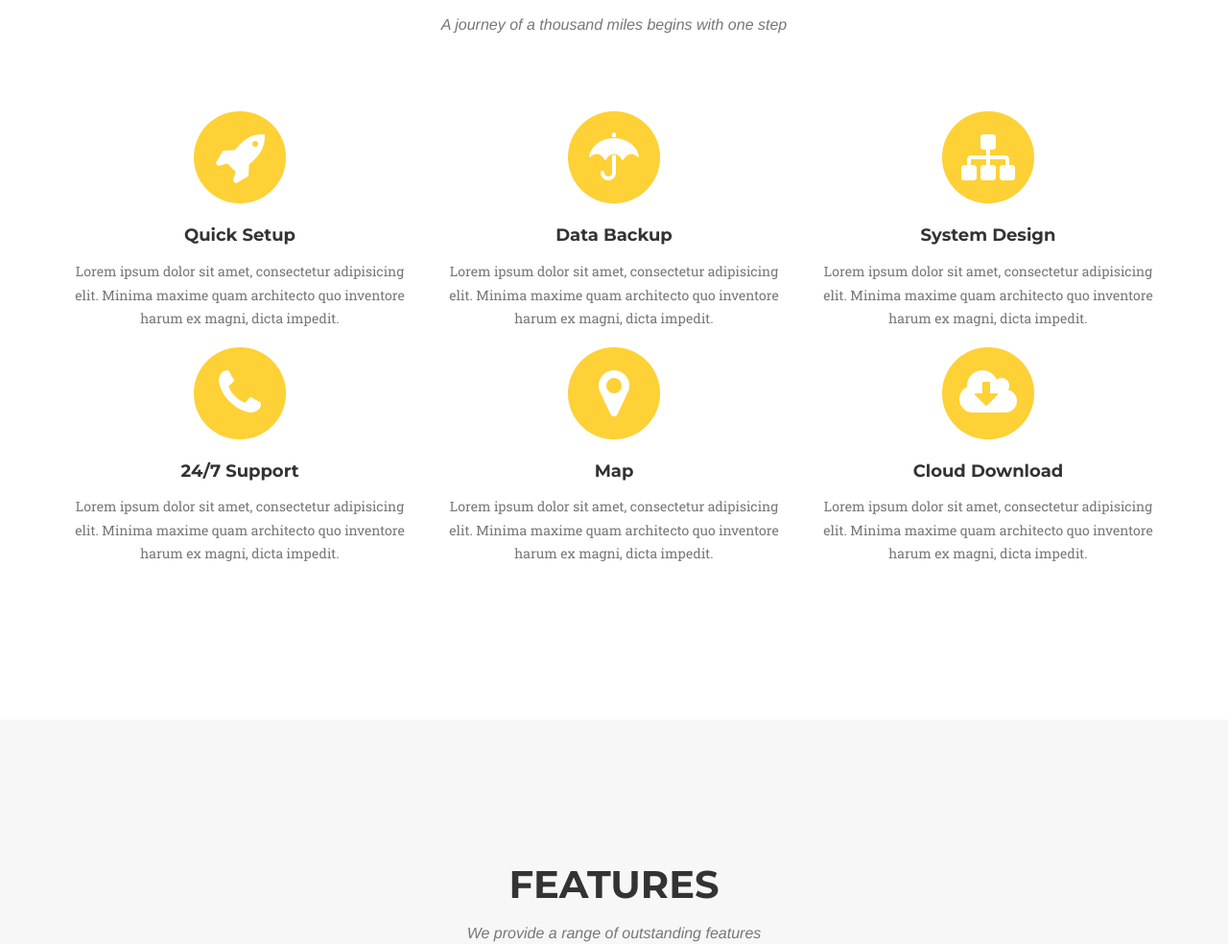
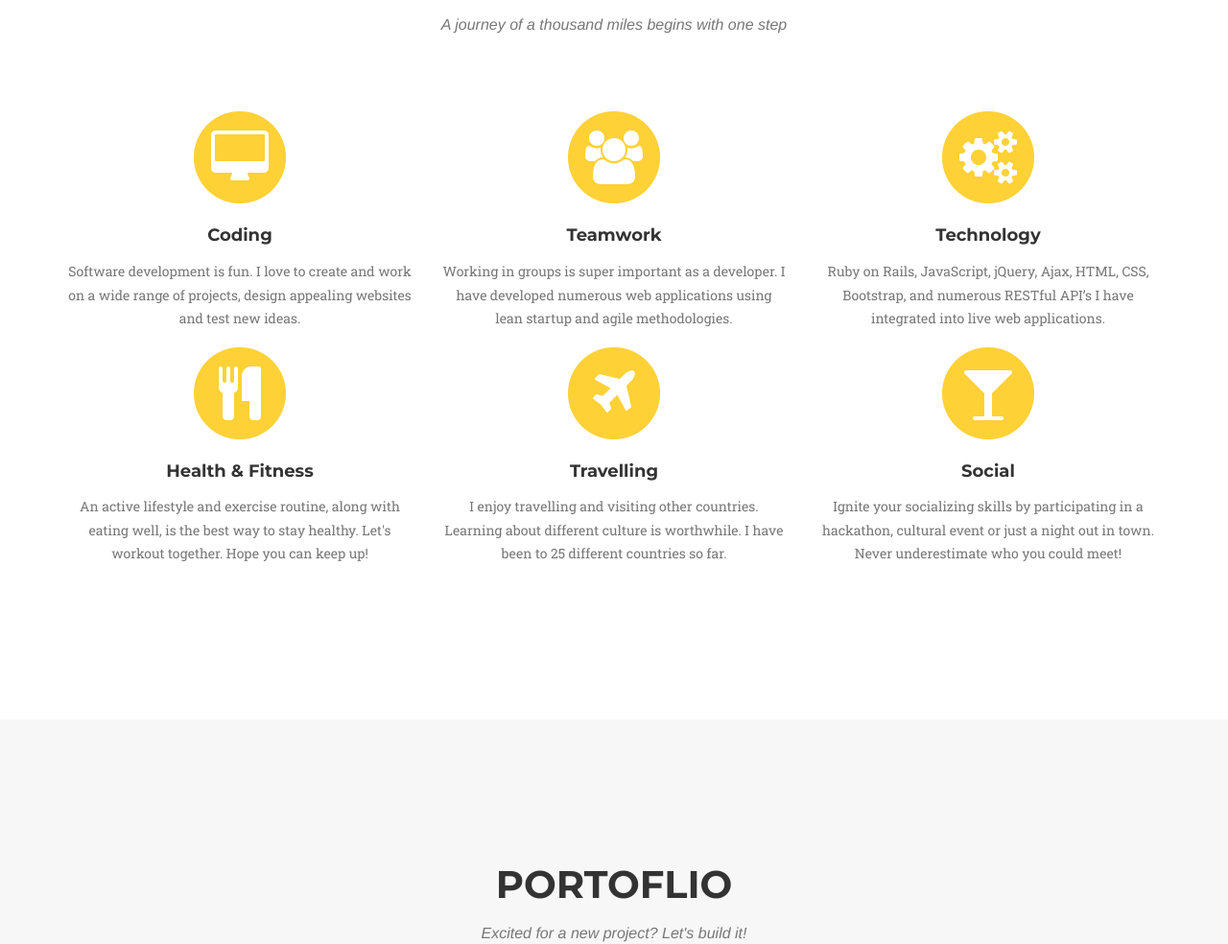
Before and after one commit to alexvco/alexvco.github.io, a plain HTML site: page index.html in a window 1280 px wide. Shown: the part 955-1939 px from the top of the page at 96% size. Drawn offline with nearby package versions, Linux system fonts and the light colour scheme; a web font is replaced by a local one.

Commit message:
changes to about section

```diff
--- a/index.html
+++ b/index.html
@@ -58,10 +58,10 @@
                             <a class="page-scroll" href="#services">About Me</a>
                         </li>
                         <li class="">
-                            <a class="page-scroll" href="#portfolio">Features</a>
+                            <a class="page-scroll" href="#portfolio">Portfolio</a>
                         </li>
                         <li class="active">
-                            <a class="page-scroll" href="#contact">Notify</a>
+                            <a class="page-scroll" href="#contact">Get in Touch</a>
                         </li>
                     </ul>
                 </div>
@@ -95,51 +95,51 @@
                     <div class="col-md-4">
                         <span class="fa-stack fa-4x">
                             <i class="fa fa-circle fa-stack-2x text-primary"></i>
-                            <i class="fa fa-rocket fa-stack-1x fa-inverse"></i>
+                            <i class="fa fa-desktop fa-stack-1x fa-inverse"></i>
                         </span>
-                        <h4 class="service-heading">Quick Setup</h4>
-                        <p class="text-muted">Lorem ipsum dolor sit amet, consectetur adipisicing elit. Minima maxime quam architecto quo inventore harum ex magni, dicta impedit.</p>
+                        <h4 class="service-heading">Coding</h4>
+                        <p class="text-muted">Software development is fun. I love to create and work on a wide range of projects, design appealing websites and test new ideas.</p>
                     </div>
                     <div class="col-md-4">
                         <span class="fa-stack fa-4x">
                             <i class="fa fa-circle fa-stack-2x text-primary"></i>
-                            <i class="fa fa-umbrella fa-stack-1x fa-inverse"></i>
+                            <i class="fa fa-users fa-stack-1x fa-inverse"></i>
                         </span>
-                        <h4 class="service-heading">Data Backup</h4>
-                        <p class="text-muted">Lorem ipsum dolor sit amet, consectetur adipisicing elit. Minima maxime quam architecto quo inventore harum ex magni, dicta impedit.</p>
+                        <h4 class="service-heading">Teamwork</h4>
+                        <p class="text-muted">Working in groups is super important as a developer. I have developed numerous web applications using lean startup and agile methodologies.</p>
                     </div>
                     <div class="col-md-4">
                         <span class="fa-stack fa-4x">
                             <i class="fa fa-circle fa-stack-2x text-primary"></i>
-                            <i class="fa fa-sitemap fa-stack-1x fa-inverse"></i>
+                            <i class="fa fa-gears fa-stack-1x fa-inverse"></i>
                         </span>
-                        <h4 class="service-heading">System Design</h4>
-                        <p class="text-muted">Lorem ipsum dolor sit amet, consectetur adipisicing elit. Minima maxime quam architecto quo inventore harum ex magni, dicta impedit.</p>
+                        <h4 class="service-heading">Technology</h4>
+                        <p class="text-muted">Ruby on Rails, JavaScript, jQuery, Ajax, HTML, CSS, Bootstrap, and numerous RESTful API’s I have integrated into live web applications.</p>
                     </div>
 
                     <div class="col-md-4">
                         <span class="fa-stack fa-4x">
                             <i class="fa fa-circle fa-stack-2x text-primary"></i>
-                            <i class="fa fa-phone fa-stack-1x fa-inverse"></i>
+                            <i class="fa fa-cutlery fa-stack-1x fa-inverse"></i>
                         </span>
-                        <h4 class="service-heading">24/7 Support</h4>
-                        <p class="text-muted">Lorem ipsum dolor sit amet, consectetur adipisicing elit. Minima maxime quam architecto quo inventore harum ex magni, dicta impedit.</p>
+                        <h4 class="service-heading">Health & Fitness</h4>
+                        <p class="text-muted">An active lifestyle and exercise routine, along with eating well, is the best way to stay healthy. Let's workout together. Hope you can keep up!</p>
                     </div>
                     <div class="col-md-4">
                         <span class="fa-stack fa-4x">
                             <i class="fa fa-circle fa-stack-2x text-primary"></i>
-                            <i class="fa fa-map-marker fa-stack-1x fa-inverse"></i>
+                            <i class="fa fa-plane fa-stack-1x fa-inverse"></i>
                         </span>
-                        <h4 class="service-heading">Map</h4>
-                        <p class="text-muted">Lorem ipsum dolor sit amet, consectetur adipisicing elit. Minima maxime quam architecto quo inventore harum ex magni, dicta impedit.</p>
+                        <h4 class="service-heading">Travelling</h4>
+                        <p class="text-muted">I enjoy travelling and visiting other countries. Learning about different culture is worthwhile. I have been to 25 different countries so far. </p>
                     </div>
                     <div class="col-md-4">
                         <span class="fa-stack fa-4x">
                             <i class="fa fa-circle fa-stack-2x text-primary"></i>
-                            <i class="fa fa-cloud-download fa-stack-1x fa-inverse"></i>
+                            <i class="fa fa-glass fa-stack-1x fa-inverse"></i>
                         </span>
-                        <h4 class="service-heading">Cloud Download</h4>
-                        <p class="text-muted">Lorem ipsum dolor sit amet, consectetur adipisicing elit. Minima maxime quam architecto quo inventore harum ex magni, dicta impedit.</p>
+                        <h4 class="service-heading">Social</h4>
+                        <p class="text-muted">Ignite your socializing skills by participating in a hackathon, cultural event or just a night out in town. Never underestimate who you could meet!</p>
                     </div>
 
                 </div>
@@ -151,8 +151,8 @@
             <div class="container">
                 <div class="row">
                     <div class="col-lg-12 text-center">
-                        <h2 class="section-heading">Features</h2>
-                        <h3 class="section-subheading text-muted">We provide a range of outstanding features</h3>
+                        <h2 class="section-heading">Portoflio</h2>
+                        <h3 class="section-subheading text-muted">Excited for a new project? Let's build it!</h3>
                     </div>
                 </div>
                 <!-- First -->
@@ -199,9 +199,8 @@
                             <a class="text-muted" href="https://github.com/alexvco/Sitesearch">Learn more</a>
                         </div>
                     </div>
-                </div>
+
                 <!-- Second -->
-                <div class="row">
                     <div class="col-md-4 col-sm-6 portfolio-item">
                         <a href="#portfolioModal1" class="portfolio-link" data-toggle="modal">
                             <div class="portfolio-hover">
@@ -244,9 +243,7 @@
                             <a class="text-muted" href="https://github.com/alexvco/Loneliest-Chatroom-master">Learn more</a>
                         </div>
                     </div>
-                </div>
                 <!-- Third -->
-                <div class="row">
                     <div class="col-md-4 col-sm-6 portfolio-item">
                         <a href="#portfolioModal1" class="portfolio-link" data-toggle="modal">
                             <div class="portfolio-hover">
@@ -289,7 +286,6 @@
                             <a class="text-muted" href="http://www.couplrapp.co">Learn more</a>
                         </div>
                     </div>
-                </div>
             </div>
         </section>
 
@@ -298,8 +294,8 @@
             <div class="container">
                 <div class="row">
                     <div class="col-lg-12 text-center">
-                        <h2 class="section-heading">Notify</h2>
-                        <h3 class="section-subheading text-muted">Notify me once your startup launch</h3>
+                        <h2 class="section-heading">Get In Touch</h2>
+                        <h3 class="section-subheading text-muted">Reach out for a new project</h3>
                     </div>
                 </div>
                 <div class="row">
@@ -346,9 +342,9 @@
                     </div>
                     <div class="col-md-4">
                         <ul class="list-inline quicklinks">
-                            <li><a href="#">Privacy Policy</a>
+                            <li><p>Privacy Policy</p>
                             </li>
-                            <li><a href="#">Terms of Use</a>
+                            <li><p>Terms of Use</p>
                             </li>
                         </ul>
                     </div>
```
